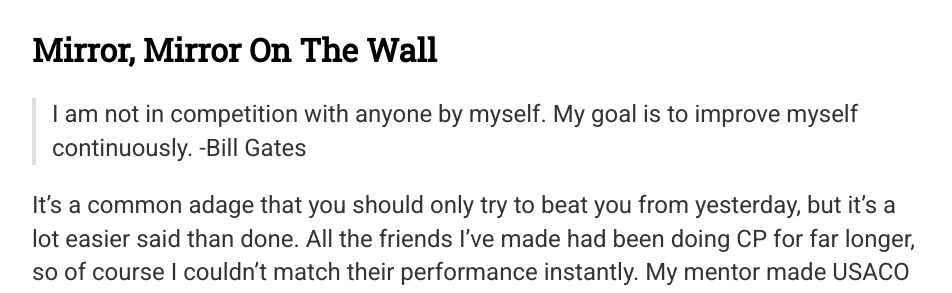
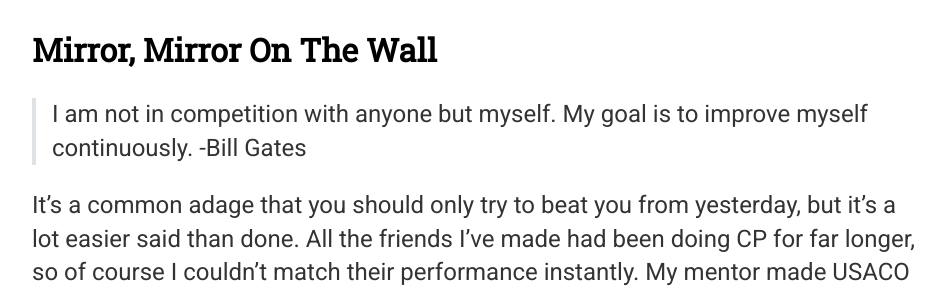
Before and after one commit to iyzg/iyzg.github.io, a Jekyll site: the page built from _posts/2020-04-12-the-journey-continues.md, in a window 1280 px wide and 900 px high, scrolled down 2283 px. Shown: the part 160-453 px from the top of the window, without its empty margins (160-1112 px from the left). Built offline with Jekyll 4.4.1, drawn with Linux system fonts in a browser that asks for light colours; nearby versions of some CDN libraries; Markdown is read by kramdown in place of the engine named in the settings.

Commit message:
quote fix

```diff
--- a/_posts/2020-04-12-the-journey-continues.md
+++ b/_posts/2020-04-12-the-journey-continues.md
@@ -28,7 +28,7 @@ The biggest lesson I've learned in these last 5 months is that **nothing** worth
 
 ## Mirror, Mirror On The Wall
 
-> I am not in competition with anyone by myself. My goal is to improve myself continuously. -Bill Gates
+> I am not in competition with anyone but myself. My goal is to improve myself continuously. -Bill Gates
 
 It's a common adage that you should only try to beat you from yesterday, but it's a lot easier said than done. All the friends I've made had been doing CP for far longer, so of course I couldn't match their performance instantly. My mentor made USACO Plat in one season; I didn't. When you're surrounded by people better than you, it's tough not to use them as a point of reference for your own progress. I'm not arguing against being around strong competitors as it's always a sure-fire way to improve and learn at a faster pace, but comparing yourself to them can manifest into a very unhealthy mindset. For everyone out there also struggling with this and feeling like this is one of their biggest roadblocks, like it was for me, my advice is just to focus on the problems. Don't look at standings. Don't worry at speed. Devote all of your attention to whatever problem you're on and don't let that waver. I'd say that fixing my mentality during contests has been the sole reason for my +250 rating over the past 4 contests. If you have problems with focus and stress, your practice won't matter much, as you'll be completely out of form. Although you can try using a placebo effect through doing virtual contests and 2 hour practice sessions, the best fix to this is doing every real contest you can fit into your schedule.
 
```
